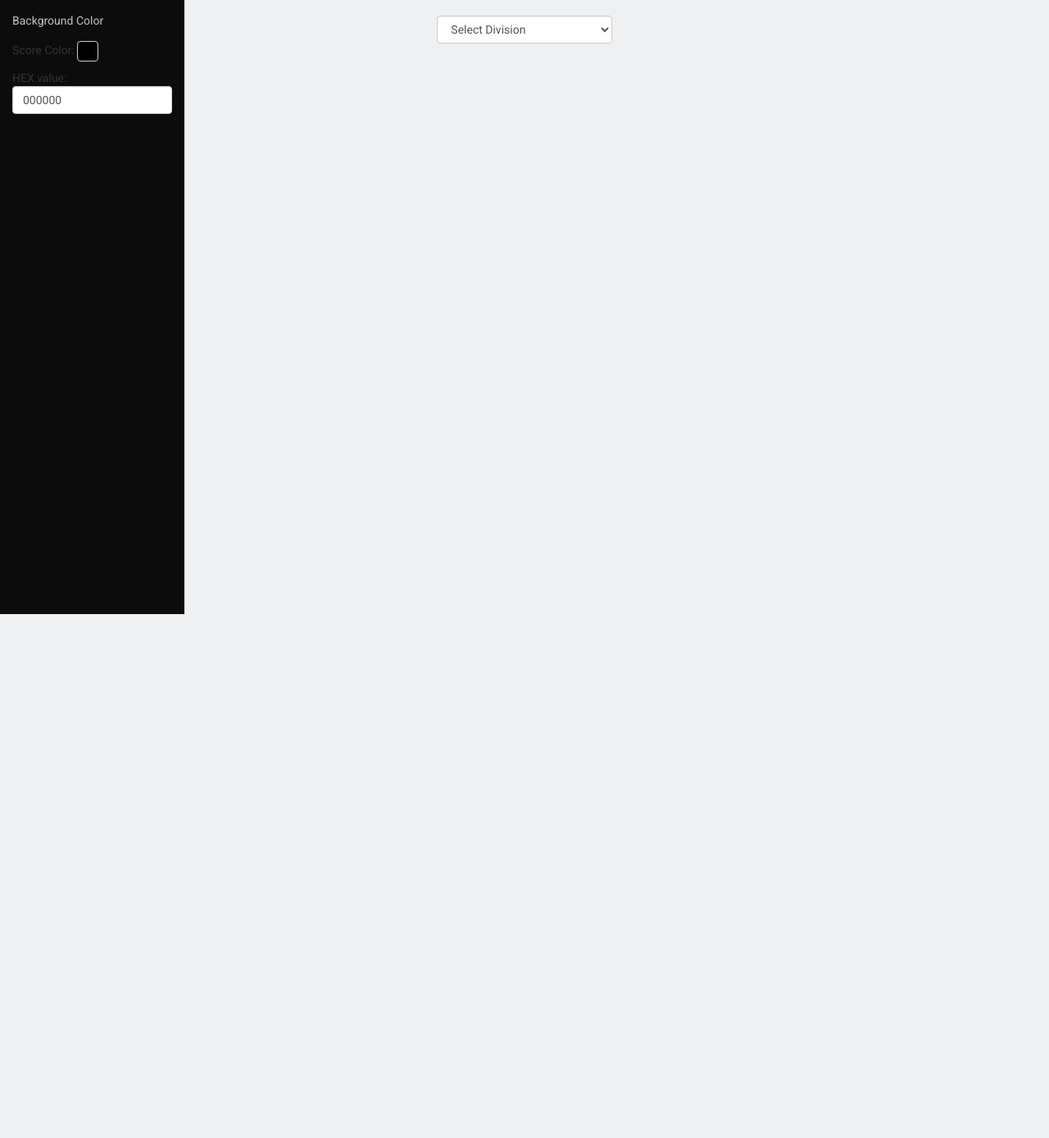
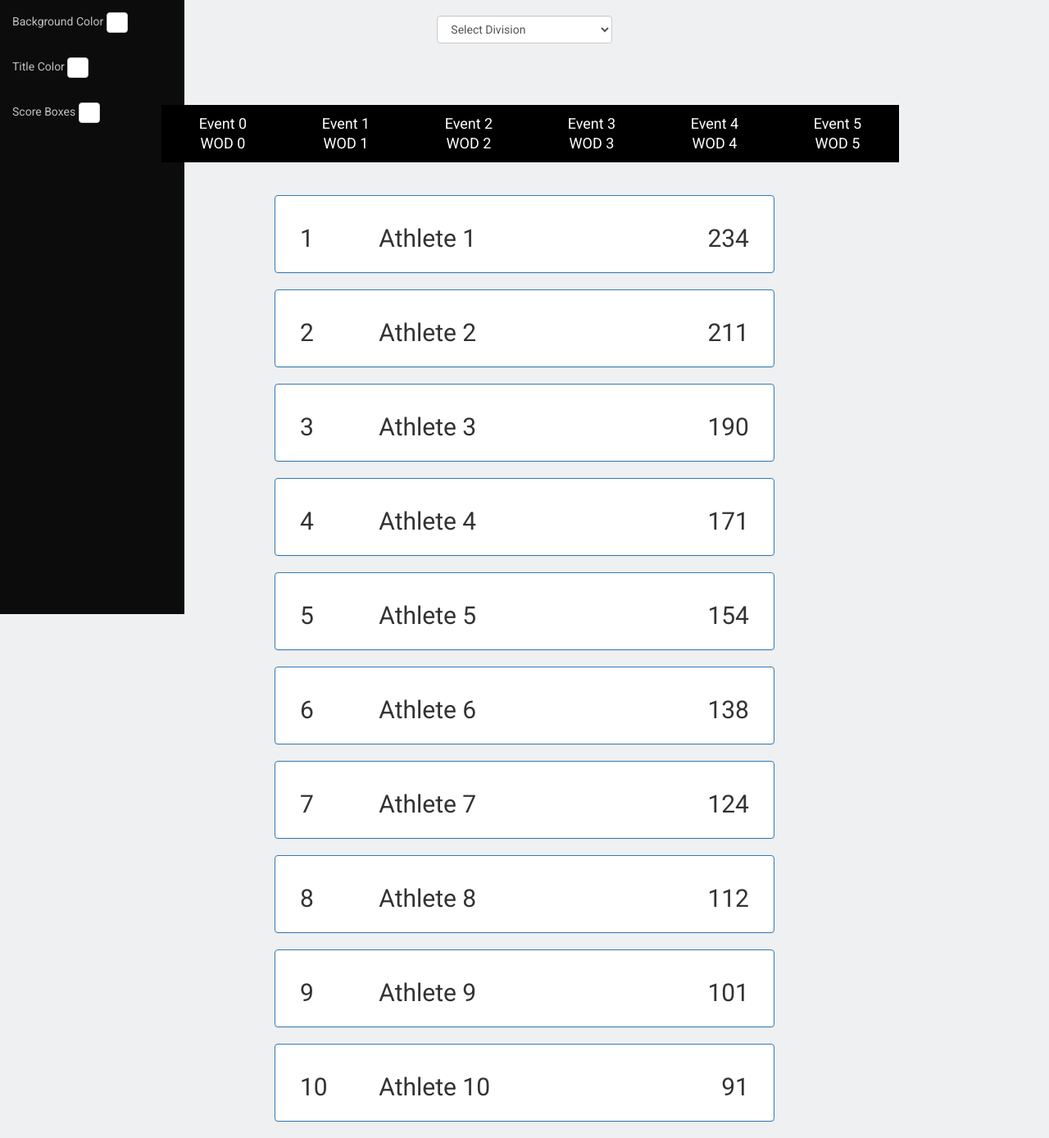
Before and after one commit to joey44/ChampScore, a PHP site: page /scoreboardPreview.php?comp_ID=1 in a window 1280 px wide. Shown: the part 51-1439 px from the top of the page at 82% size. Before the commit the page ends 800 px from the top, so only its background shows below. Run offline with PHP 8.4, Linux system fonts and the light colour scheme; data that the repository does not hold is empty.

Commit message:
Ranglisten Style geändert

```diff
--- a/admin/scoreboardPreview.php
+++ b/admin/scoreboardPreview.php
@@ -40,63 +40,7 @@ session_start();
 
 
 
-            function onSelectDivision()
-            {
 
-                var div_ID = 'div_ID=' + document.getElementById("selDiv").options[document.getElementById("selDiv").selectedIndex].value;
-
-
-                $.ajax({
-                    type: "POST",
-                    url: "ScoreboardViewSelWods.php",
-                    cache: false,
-                    data: div_ID,
-                    success: function (html)
-                    {
-                        $('#wods').html(html);
-                    },
-                    error: function (html)
-                    {
-
-                        alert('error');
-                    }
-
-                }
-                );
-
-                return false;
-
-            }
-
-            function onSelectWod(i_wod_ID, i_div_ID)
-            {
-
-                var wod_ID = 'wod_ID=' + i_wod_ID;
-                var div_ID = '&div_ID=' + i_div_ID;
-                var all = wod_ID + div_ID;
-
-
-                $.ajax({
-                    type: "POST",
-                    url: "ScoreboardViewSelResults.php",
-                    cache: false,
-                    data: all,
-                    success: function (html)
-                    {
-                        $('#result').html(html);
-                    },
-                    error: function (html)
-                    {
-
-                        alert('error');
-                    }
-
-                }
-                );
-
-                return false;
-
-            }
 
         </script>
     </head>
@@ -124,16 +68,12 @@ session_start();
 
                 <ul  class="nav navbar-nav side-nav">
                     <li>
-                        <a> Background Color</a>
-                        <div class="col-lg-12 col-md-12 col-sm-12 col-xs-12">
-                            <p>Score Color:   <button style="width: 25px ;height: 25px" class="jscolor {valueElement:'chosen-value-score', onFineChange:'setTextColorScore(this)'} btn btn-default btn-md">
+                        <a> Background Color <button style="width: 25px ;height: 25px" class="jscolor {valueElement:'chosen-value-score', onFineChange:'setBGColorScore(this)'} btn btn-default btn-md">
 
-                                </button></p>
+                            </button></a>
 
-                            <p>HEX value: <input  class="form-control" name="colorScore" id="chosen-value-score" value="000000">
-                            </p>
                         <script>
-                                function setTextColorScore(picker) {
+                            function setBGColorScore(picker) {
 
 
                                 $("#bodycont").css('background-color', '#' + picker.toString());
@@ -143,15 +83,43 @@ session_start();
 
                             }
                         </script>
-                        </div>
+
                     </li>
 
 
+
                     <li>
+                        <a> Title Color <button style="width: 25px ;height: 25px" class="jscolor {valueElement:'chosen-value-score', onFineChange:'setTextColorTitle(this)'} btn btn-default btn-md">
+
+                            </button></a>
+
+                        <script>
+                            function setTextColorTitle(picker) {
+
+
+                                $("#title").css('color', '#' + picker.toString());
+                                document.getElementsByID('title')[0].style.color = '#' + picker.toString();
+
+
+                            }
+                        </script>
 
                     </li>
                     <li>
+                        <a> Score Boxes <button style="width: 25px ;height: 25px" class="jscolor {valueElement:'chosen-value-score', onFineChange:'setBGColorScoreBox(this)'} btn btn-default btn-md">
 
+                            </button></a>
+
+                        <script>
+                            function setBGColorScoreBox(picker) {
+
+
+                                $("scoreBox").css('background-color', '#' + picker.toString());
+                                document.getElementsByName('scoreBox')[0].style.color = '#' + picker.toString();
+
+
+                            }
+                        </script>
                     </li>
 
                     <li>
@@ -185,7 +153,7 @@ session_start();
 
 
                             foreach ($pdo->query($sql) as $row) {
-                                echo "<h2>" . $row['comp_name'] . "</h2>";
+                                echo "<h1 id=\"title\">" . $row['comp_name'] . "</h1>";
                             }
                             ?>
                             <br>
@@ -229,16 +197,59 @@ session_start();
 
                             <div style=" overflow: auto;
                                  word-wrap: normal;
-                                 white-space: pre;"  id ="wods"></div>
+                                 white-space: pre;"  id ="wods">
+
+                                <?php
+                                for ($x = 0; $x <= 5; $x++) {
+                                    echo "<button class= \"btn btn-custom-red btn-lg\">Event " . $x . " </br> WOD " . $x .
+                                    "</button>";
+                                }
+                                ?>
+                            </div>
 
 
                             <!--<table class="table table-hover col-lg-12 col-md-12" id ="result" ></table>
                             -->
                         </div>
                     </div>
+                    <br>
+                    <br>
                     <div class="row">
+
                         <div  class="col-lg-6 col-lg-offset-3 col-md-6 col-md-offset-3 col-sm-6 col-sm-offset-3 col-xs-12 col-xs-offset-0 " >
-                            <div id ="result"></div>
+                            <div id ="result">
+                                <?php
+                                $testscore = 234;
+                                for ($x = 1; $x <= 10; $x++) {
+
+
+                                    echo "<div id=\"panel\" class=\"panel panel-primary \"  name =\"scoreBox\">
+
+
+                                                <div class=\"panel-body\">
+
+                                                    <div class=\"col-lg-2 col-md-2 col-sm-2 col-xs-2\" style=\"text-align: left\">
+
+                                                        <h2 id=\"FCPlace\">" . number_format($x) . "</h2>
+                                                    </div>
+
+                                                    <div class=\"col-lg-7 col-md-7 col-sm-7 col-xs-7\" style=\"text-align: left\" >
+
+                                                        <h2 id=\"FCName\">Athlete " . $x . "</h2>
+                                                    </div>
+
+                                                    <div class=\"col-lg-3 col-md-3 col-sm-3 col-xs-3\" style=\"text-align: right\">
+
+                                                        <h2 id=\"FCScore\">" . number_format($testscore) . "</h2>
+                                                    </div>
+
+
+                                                </div>
+                                            </div>";
+                                    $testscore = $testscore * 0.9;
+                                }
+                                ?>
+                            </div>
                         </div>
                     </div>
 
```
Lines whose indentation alone changed are shown as unchanged.
